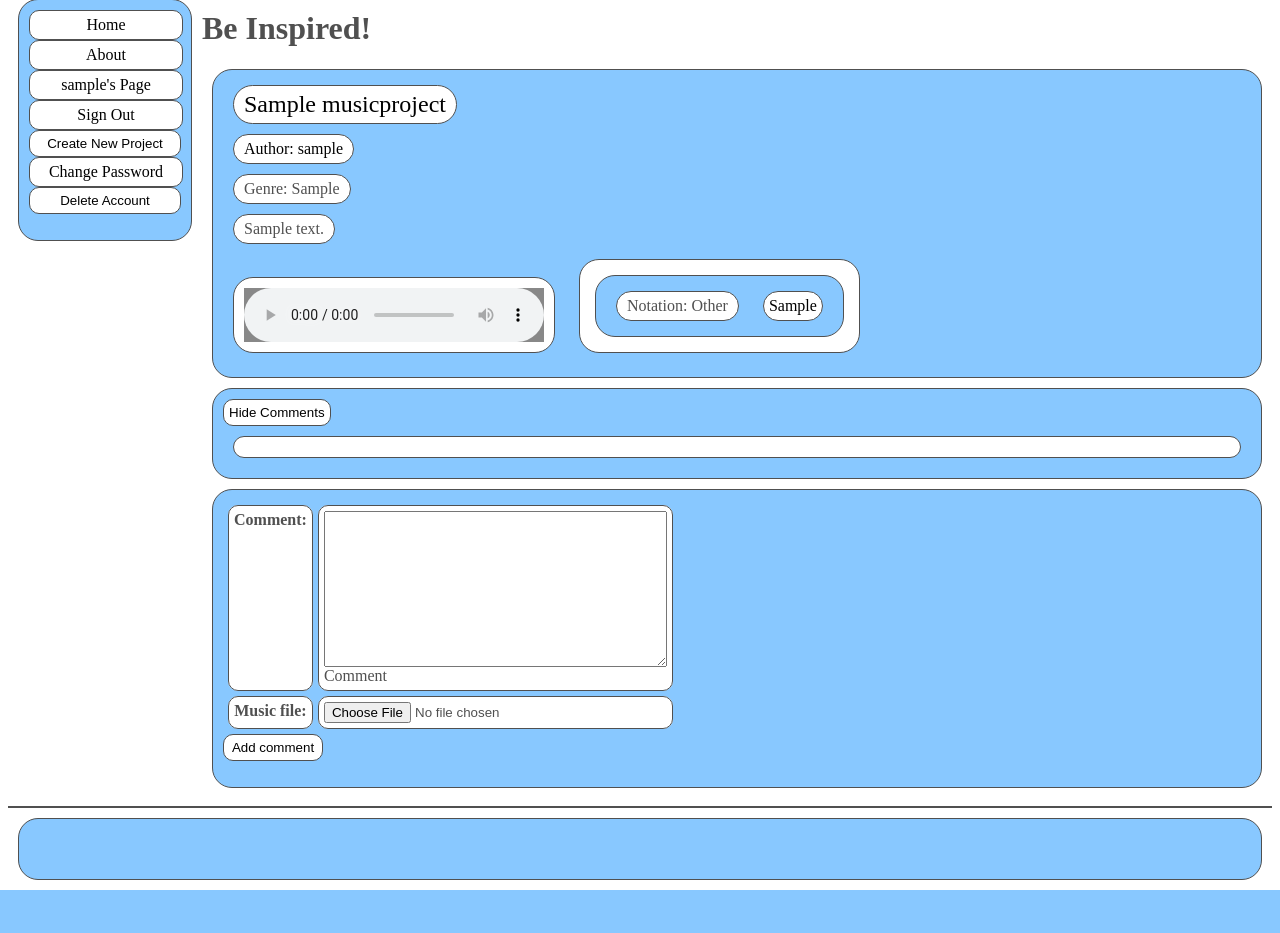
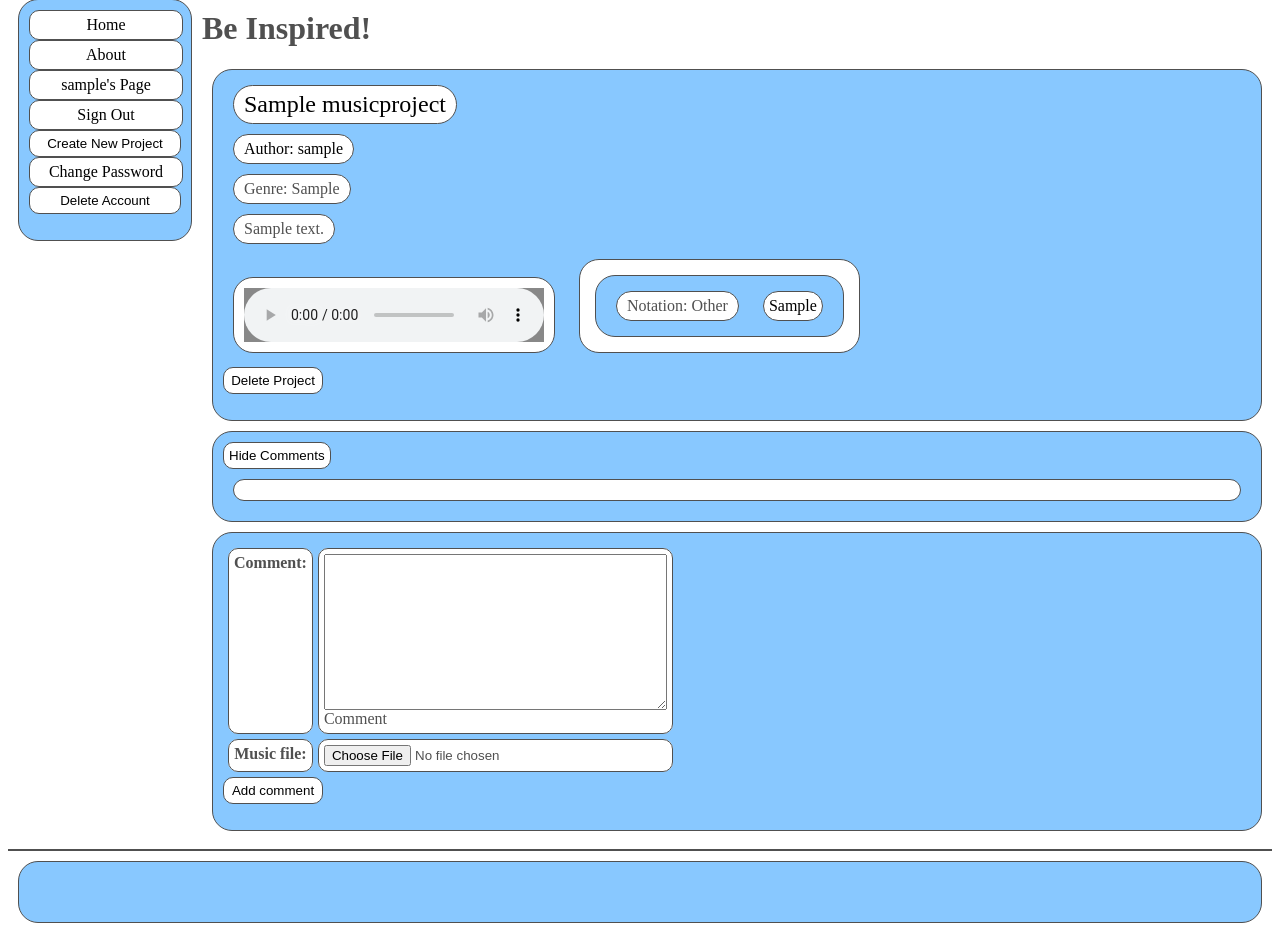
Before and after one commit to 2133142k/muse, a Django app: a page that uses templates/muse/projectView.html in a window 1280 px wide. Shown: the part 264-1197 px from the top of the page. Before the commit the page ends 1154 px from the top, so only its background shows below. Run offline with Django 3.2, Linux system fonts and the light colour scheme; a user stored in the database is signed in; tables that the repository leaves empty hold one stand-in row (values such as "Sample post").

Commit message:
added delete button on project

```diff
--- a/museapp/forms.py
+++ b/museapp/forms.py
@@ -26,6 +26,12 @@
 	email = forms.EmailField( label = "Email")
 	name = forms.CharField(max_length=128,help_text="Please enter your name.", label = "Name")
 
+	def clean_email(self):
+		data =self.cleaned_data["email"]
+		if User.objects.filter(email=data).exists():
+			raise forms.ValidationError("Email already used")
+		return data
+
 	class Meta(UserCreationForm.Meta):
 		model = User
 		fields = UserCreationForm.Meta.fields + ('email','name')
--- a/museapp/urls.py
+++ b/museapp/urls.py
@@ -6,11 +6,12 @@
                url(r'^new_project/$', views.createProject, name ="newProject"),
                url(r'^projects/$', views.getProjectPreviews, name = "getProjects"),
                url(r'^projects/(?P<project_name_slug>[\w\-]+)/$', views.project, name ="projectPage"),
+               url(r'^projects/(?P<project_name_slug>[\w\-]+)/delete$', views.deleteProject, name ="deleteProject"),
                url(r'^projects/(?P<project_name_slug>[\w\-]+)/comments/$', views.comments, name ="comments"),
                url(r'^projects/(?P<project_name_slug>[\w\-]+)/newcomment/$',views.newComment, name="newComment"),
                url(r'^projects/(?P<project_name_slug>[\w\-]+)/comments/(?P<comment_id>[\w\-]+)/delete$',views.deleteComment, name="deleteComment"),
                url(r'about/$', views.about, name="about"),
-	       url(r'login/$', views.user_login, name="login"),
+               url(r'login/$', views.user_login, name="login"),
                url(r'register/$', views.register, name="register"),
                url(r'logout/$',views.user_logout, name="logout"),
                url(r'change_password/$',views.change_password, name = "changePassword"),
--- a/museapp/views.py
+++ b/museapp/views.py
@@ -51,7 +51,7 @@
 		if user_form.is_valid():
 			user = user_form.save()
 			login(request, user)
-			return HttpResponseRedirect("/muse/users/%d/" %user_id)
+			return HttpResponseRedirect("/muse/users/%d/" %user.id)
 
 	else:
 	    user_form = UserForm()
@@ -81,7 +81,7 @@
 
     if (request.method == "POST"):
         user.delete()
-        return render ( request, "muse/givemessage.html", {"message":"user " + user_id + " deleted"})
+        return render ( request, "muse/givemessage.html", {"message":"user " + str(user_id) + " deleted"})
 
     return render ( request, "muse/givemessage.html", {"message":"Delete failed"})
 
@@ -184,6 +184,21 @@
 
     return render (request, "muse/newProject.html", {"projectForm":form, "FileFormSet":extra_form})
 
+def deleteProject(request, project_name_slug):
+
+    if request.method =="POST":
+        try:
+            project = MusicProject.objects.get(slug=project_name_slug)
+        except:
+            raise Http404("Project does not exist")
+        user = request.user
+        if project.user.id == user.id:
+            project.delete()
+            return HttpResponseRedirect("/muse/users/"+str(user.id)+"/")
+
+    HttpResponseRedirect("/muse/projects/"+project_name_slug+"/")
+
+
 @login_required
 def userPage(request, user_id):
     context_dict = {}
--- a/templates/muse/projectView.html
+++ b/templates/muse/projectView.html
@@ -29,6 +29,12 @@
 			{% endfor %}
 			</div>
 		{% endif %}
+		{% if user.id == Project.user.id %}
+			<form id="delete_project_form" method="post" action="{% url 'deleteProject' project_name_slug=Project.slug %}" enctype="multipart/form-data">
+				{% csrf_token %}
+				<input type="submit" value = "Delete Project"></input>
+			</form>
+		{% endif %}
 </div></li>
 
 
```
Also changed, not shown: templates/muse/givemessage.html (added, +7 -0 lines).
